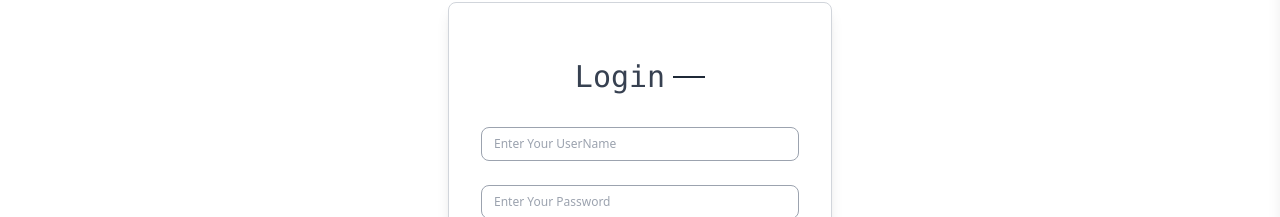
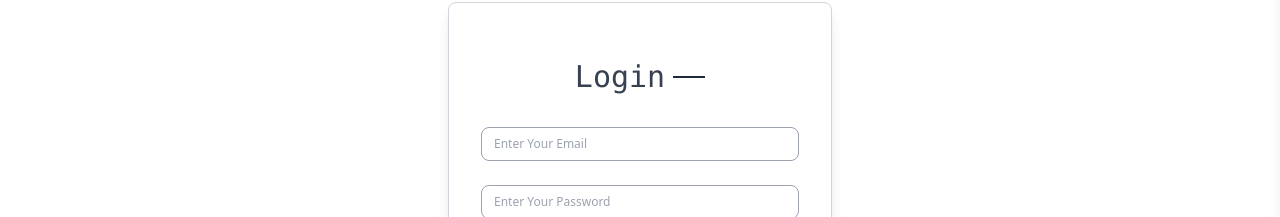
Before and after one commit to Shuvam-2000/LibaryLane, a React (Vite) app in the folder Client/LibaryLane/: page /login in a window 1280 px wide. Shown: the part 139-356 px from the top of the page. Built offline with nearby package versions, Linux system fonts and the light colour scheme.

Commit message:
fix: replaced username field with email as per the backend validation logic

```diff
--- a/Client/LibaryLane/src/pages/Login.jsx
+++ b/Client/LibaryLane/src/pages/Login.jsx
@@ -24,19 +24,21 @@ const Login = () => {
         <hr className="border-none h-[1.5px] w-8 bg-gray-800" />
       </div>
 
-      {/* username validation */}
+      {/* Email Validation */}
       <input
         type="text"
-        className={`w-full px-3 sm:py-2 py-1 text-xs border hover:border-black rounded-lg mt-2 ${errors.username ? "border-red-500" : "border-gray-400"}`}
-        placeholder="Enter Your UserName"
-        {...register("username", {
-          required: "UserName is Required",
-          minLength: {value: 4, message: "Min length should be at least 4"},
-          maxLength:{value: 10,  message: "Max length should be at least 10"}
+        className={`w-full px-3 sm:py-2 text-xs py-1 border hover:border-black rounded-lg mt-2 ${errors.email ? "border-red-500": "border-gray-400"}`}
+        placeholder="Enter Your Email"
+        {...register("email",{
+          required: "Email is Required",
+          pattern: {
+            value: /^[^\s@]+@[^\s@]+\.[^\s@]+$/,
+            message: "Invalid email address",
+          },
         })}
       />
-      {errors.username && (
-        <p className="text-xs justify-start m-30 mt-2 text-red-500 ">{errors.username.message}</p>
+      {errors.email && (
+        <p className="text-xs justify-start m-30 mt-1 text-red-500">{errors.email.message}</p>
       )}
 
       {/* password validation */}
```
